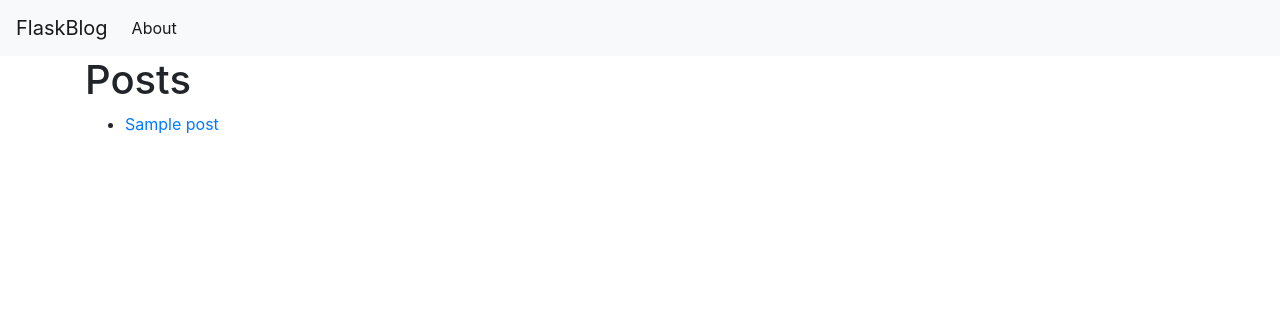
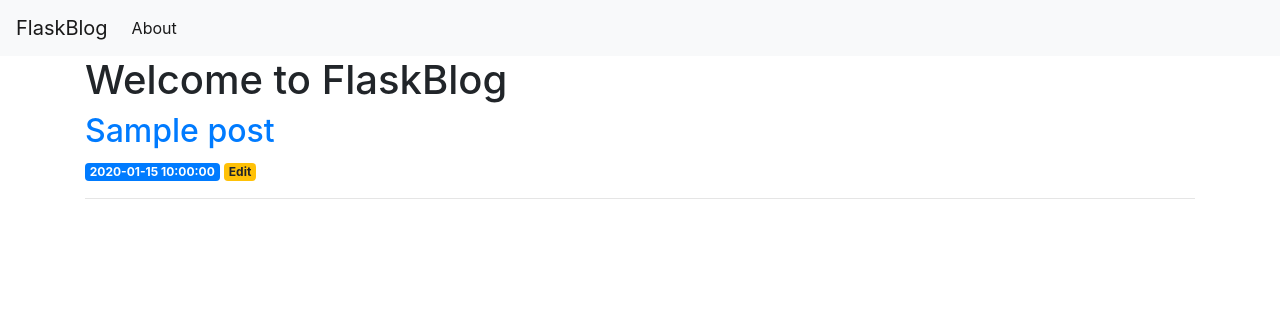
Before and after one commit to souzare/app_python, a Flask app: template templates/index.html in a window 1280 px wide. Shown: the top 316 px of the page. Run offline with Flask 3, Linux system fonts and the light colour scheme; the template is opened without the code that fills it: most values are stand-ins (such as "Sample title", 1, 10 or a date in 2020); some libraries are stand-ins or nearby versions.

Commit message:
alterando o index

```diff
--- a/templates/index.html
+++ b/templates/index.html
@@ -1,13 +1,15 @@
-<!-- filepath: /c:/GitRepo/app_python/templates/index.html -->
 {% extends 'base.html' %}
 
 {% block content %}
-<h1>Posts</h1>
-<ul>
+    <h1>{% block title %} Welcome to FlaskBlog {% endblock %}</h1>
     {% for post in posts %}
-    <li>
-        <a href="{{ url_for('post', post_id=post['id']) }}">{{ post['title'] }}</a>
-    </li>
+        <a href="{{ url_for('post', post_id=post['id']) }}">
+            <h2>{{ post['title'] }}</h2>
+        </a>
+        <span class="badge badge-primary">{{ post['created'] }}</span>
+        <a href="{{ url_for('edit', id=post['id']) }}">
+            <span class="badge badge-warning">Edit</span>
+        </a>
+        <hr>
     {% endfor %}
-</ul>
 {% endblock %}
```
